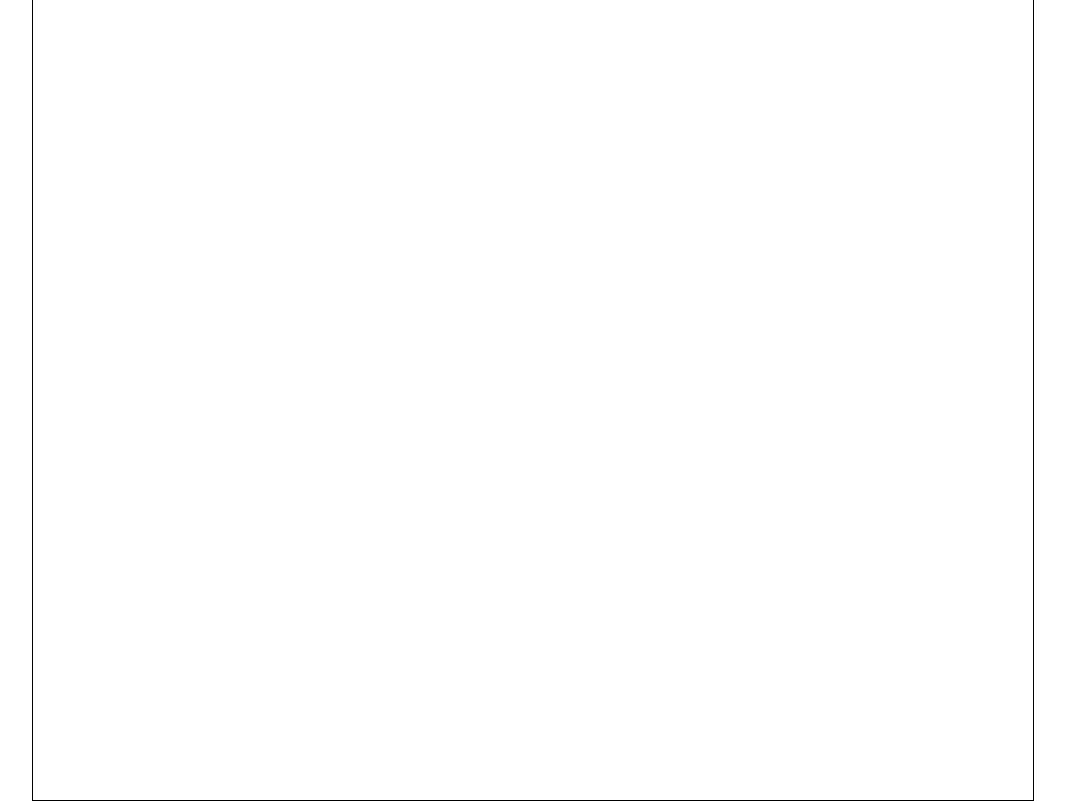
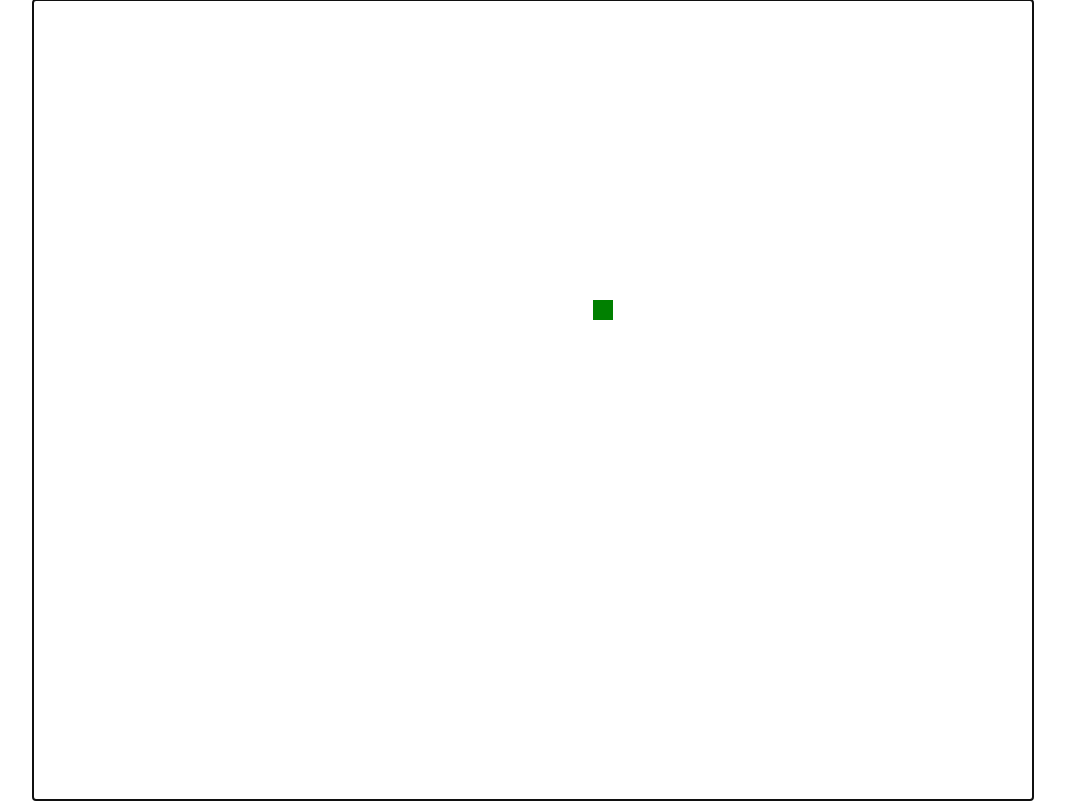
Before and after one commit to IIyn/React.snake, a React (Create React App) app: page /game in a window 1280 px wide. Shown: the whole page, without its empty margins (107-1172 px from the left). Built offline with nearby package versions, Linux system fonts and the light colour scheme.

Commit message:
added snake moving

```diff
--- a/package.json
+++ b/package.json
@@ -7,6 +7,7 @@
     "@testing-library/jest-dom": "^5.16.5",
     "@testing-library/react": "^13.4.0",
     "@testing-library/user-event": "^13.5.0",
+    "focus-trap-react": "^10.0.2",
     "react": "^18.2.0",
     "react-dom": "^18.2.0",
     "react-redux": "^8.0.5",
--- a/src/App.css
+++ b/src/App.css
@@ -1,38 +1,17 @@
-.App {
-  text-align: center;
+* {
+  box-sizing: border-box;
 }
 
-.App-logo {
-  height: 40vmin;
-  pointer-events: none;
+html {
+  height: 100%;
 }
 
-@media (prefers-reduced-motion: no-preference) {
-  .App-logo {
-    animation: App-logo-spin infinite 20s linear;
-  }
+body {
+  margin: 0;
+  height: 100vh;
+  position: relative;
 }
 
-.App-header {
-  background-color: #282c34;
-  min-height: 100vh;
-  display: flex;
-  flex-direction: column;
-  align-items: center;
-  justify-content: center;
-  font-size: calc(10px + 2vmin);
-  color: white;
+#canvas:focus {
+  border: none;
 }
-
-.App-link {
-  color: #61dafb;
-}
-
-@keyframes App-logo-spin {
-  from {
-    transform: rotate(0deg);
-  }
-  to {
-    transform: rotate(360deg);
-  }
-}
--- a/src/App.jsx
+++ b/src/App.jsx
@@ -1,7 +1,9 @@
+import React from "react";
 import Game from "./containers/Game";
 import Menu from "./containers/Menu";
 import Score from "./containers/Score";
 import { Routes, Route, Navigate } from "react-router-dom";
+import "./App.css";
 
 function App() {
   return (
--- a/src/containers/Game.jsx
+++ b/src/containers/Game.jsx
@@ -1,4 +1,5 @@
 import React, { useRef, useEffect, useState } from "react";
+import FocusTrap from "focus-trap-react";
 
 const Game = () => {
   const CANVAS = {
@@ -10,14 +11,16 @@ const Game = () => {
 
   const [snake, setSnake] = useState([
     {
-      x: 50,
-      y: 10,
+      x: 200,
+      y: 300,
       lastPosition: {
-        x: 40,
-        y: 10,
+        x: 0,
+        y: 0,
       },
     },
   ]);
+
+  const [intervalId, setIntervalId] = useState(null);
 
   const canvasRef = useRef(null);
   const ctx = useRef(null);
@@ -35,15 +38,84 @@ const Game = () => {
     setSnake(tmpSnake);
   };
 
+  function move(direction) {
+    setIntervalId(
+      setInterval(() => {
+        const snakeHead = snake[0];
+        snakeHead.lastPosition.x = snakeHead.x;
+        snakeHead.lastPosition.y = snakeHead.y;
+        ctx.current.clearRect(
+          snakeHead.x,
+          snakeHead.y,
+          SQUARE_SIZE,
+          SQUARE_SIZE
+        );
+        switch (direction) {
+          case "ArrowUp":
+            snakeHead.y -= SQUARE_SIZE;
+            break;
+          case "ArrowDown":
+            snakeHead.y += SQUARE_SIZE;
+            break;
+          case "ArrowLeft":
+            snakeHead.x -= SQUARE_SIZE;
+            break;
+          case "ArrowRight":
+            snakeHead.x += SQUARE_SIZE;
+            break;
+          default:
+            break;
+        }
+        ctx.current.fillRect(
+          snakeHead.x,
+          snakeHead.y,
+          SQUARE_SIZE,
+          SQUARE_SIZE
+        );
+      }, 800)
+    );
+  }
+
+  const handleKeyDown = (e) => {
+    clearInterval(intervalId);
+    switch (e.code) {
+      case "ArrowUp":
+        move("ArrowUp");
+        break;
+      case "ArrowDown":
+        move("ArrowDown");
+        break;
+      case "ArrowLeft":
+        move("ArrowLeft");
+        break;
+      case "ArrowRight":
+        move("ArrowRight");
+        break;
+      default:
+        break;
+    }
+  };
+
   useEffect(() => {
     if (canvasRef.current) {
       ctx.current = canvasRef.current.getContext("2d");
+      ctx.current.fillStyle = "green";
+      ctx.current.fillRect(snake[0].x, snake[0].y, SQUARE_SIZE, SQUARE_SIZE);
+      move("ArrowRight");
     }
   }, []);
 
   return (
     <>
+      <FocusTrap
+        id="game"
+        focusTrapOptions={{
+          fallbackFocus: "#canvas",
+          clickOutisdeDeactivates: true,
+        }}
+      >
         <canvas
+          id="canvas"
           style={{
             border: "1px solid #000",
             position: "absolute",
@@ -53,7 +125,11 @@ const Game = () => {
           }}
           width={CANVAS.width}
           height={CANVAS.height}
+          ref={canvasRef}
+          tabIndex={0}
+          onKeyDown={(e) => handleKeyDown(e)}
         />
+      </FocusTrap>
     </>
   );
 };
```
Also changed, not shown: 1 other file (tests, documents, lock files or other folders). Lines whose indentation alone changed are shown as unchanged.
